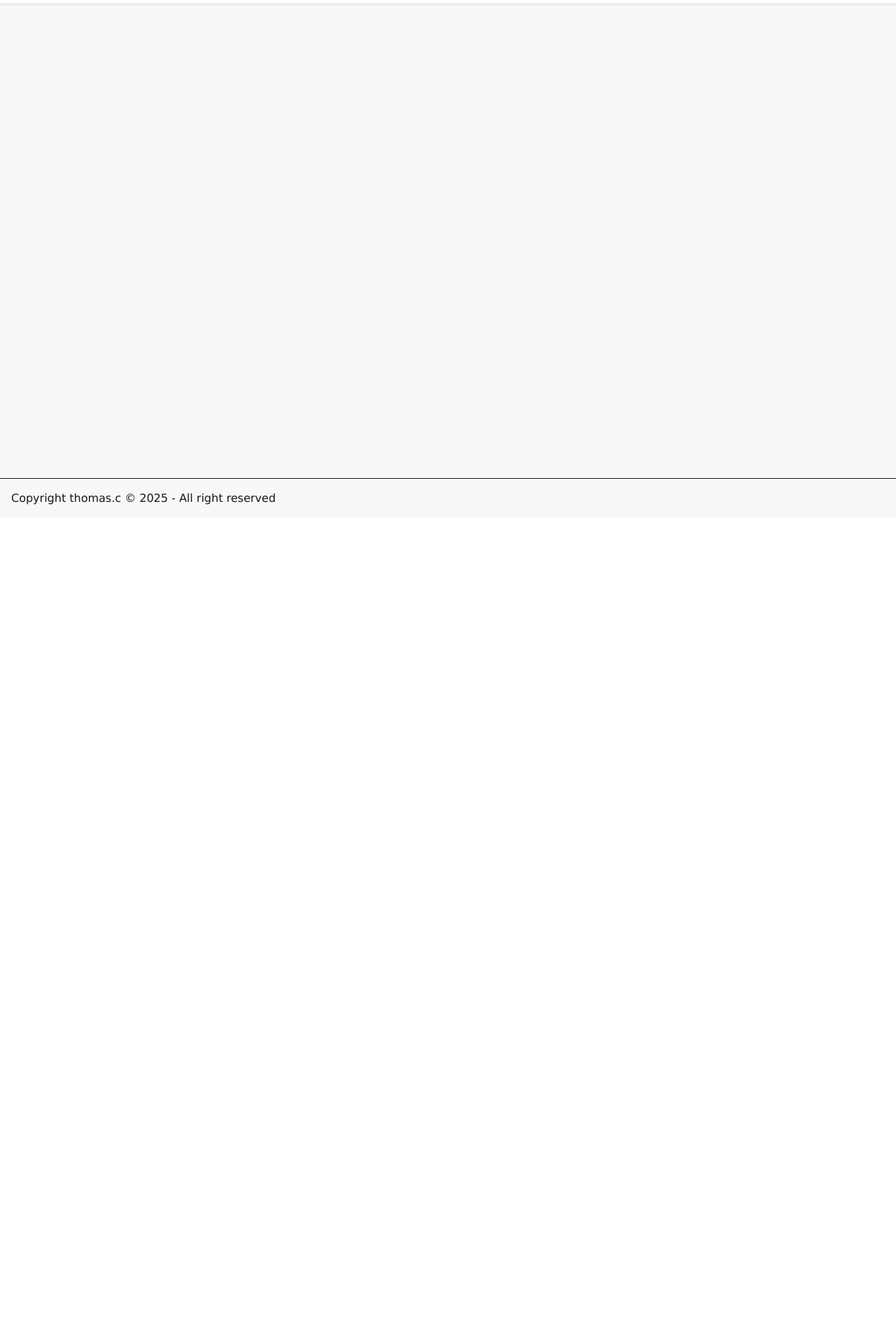
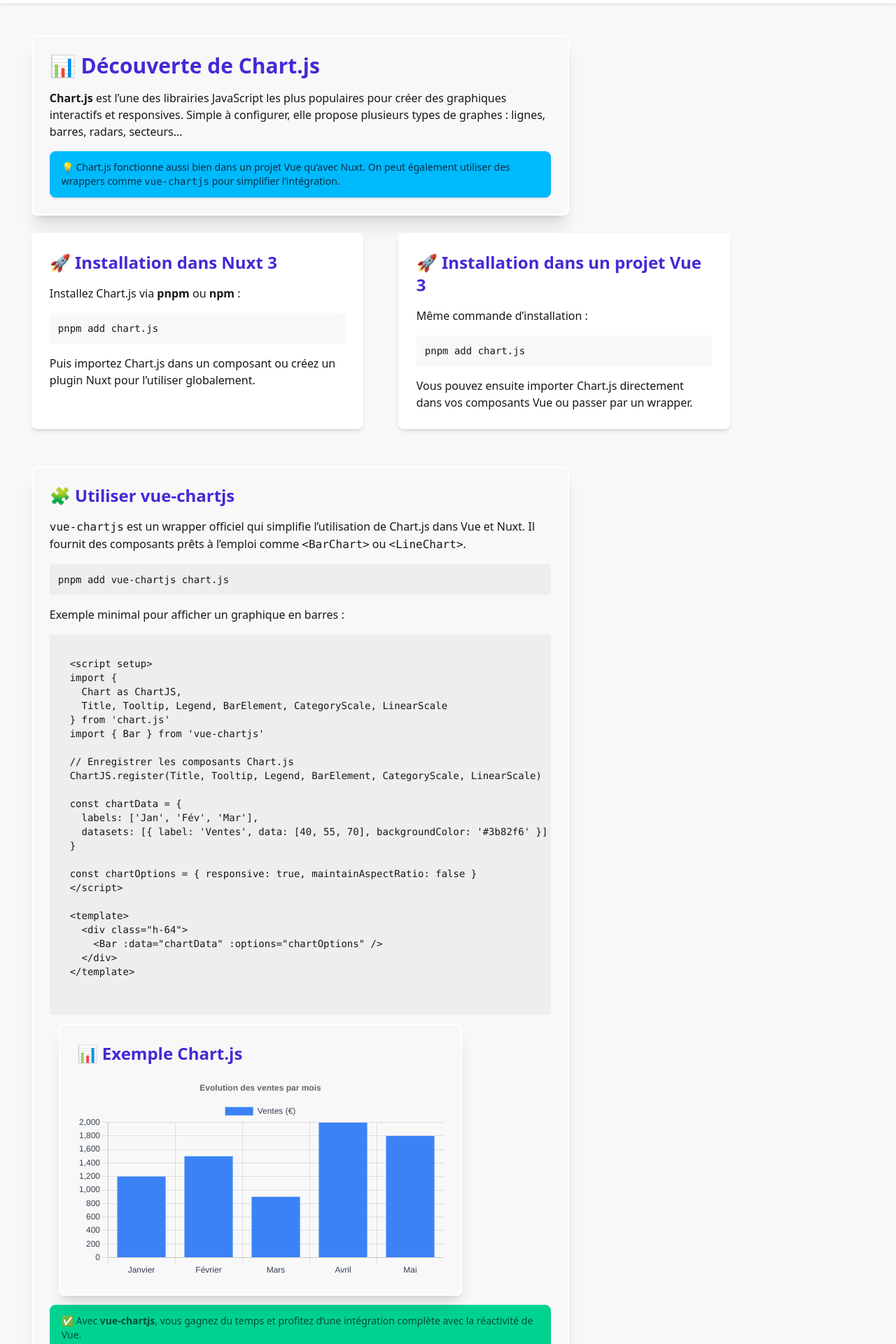
Before and after one commit to Thomasn9/Projet-nuxt, a Nuxt app: page /lessons/chartjs in a window 1280 px wide. Shown: the part 60-1980 px from the top of the page at 70% size. Before the commit the page ends 800 px from the top, so only its background shows below. Built offline with nearby package versions, Linux system fonts and the light colour scheme.

Commit message:
ajout lessons chart js

```diff
--- a/app/components/AppHeader.vue
+++ b/app/components/AppHeader.vue
@@ -47,8 +47,9 @@
                 <li><NuxtLink to="/lessons/dynamic-styling">Dynamic-styling</NuxtLink></li>
                 <li><NuxtLink to="/lessons/conditional-rendering">Conditional-rendering</NuxtLink></li>
                 <li><NuxtLink to="/lessons/lifecycle">Cycle de vie des composants</NuxtLink></li>
-                <li><NuxtLink to="/lessons/props">Communication component parents -> enfants</NuxtLink></li>
-                <li><NuxtLink to="/lessons/emit">Communication component enfant -> parents</NuxtLink></li>
+                <li><NuxtLink to="/lessons/props">Communication component PROPS parents -> enfants</NuxtLink></li>
+                <li><NuxtLink to="/lessons/emit">Communication component EMITS enfant -> parents</NuxtLink></li>
+                <li><NuxtLink to="/lessons/chartjs">Chart-js</NuxtLink></li>
               </ul>
             </details>
           </li>
@@ -121,8 +122,9 @@
               <li><NuxtLink to="/lessons/dynamic-styling">Dynamic-styling</NuxtLink></li>
               <li><NuxtLink to="/lessons/conditional-rendering">Conditional-rendering</NuxtLink></li>
               <li><NuxtLink to="/lessons/lifecycle">Cycle de vie des composants</NuxtLink></li>
-              <li><NuxtLink to="/lessons/props">Communication component parents -> enfants</NuxtLink></li>
-              <li><NuxtLink to="/lessons/emit">Communication component enfant -> parents</NuxtLink></li>
+              <li><NuxtLink to="/lessons/props">Communication component PROPS parents -> enfants</NuxtLink></li>
+              <li><NuxtLink to="/lessons/emit">Communication component EMITS enfant -> parents</NuxtLink></li>
+              <li><NuxtLink to="/lessons/chartjs">Chart-js</NuxtLink></li>
             </ul>
           </details>
         </li>
--- /dev/null
+++ b/app/components/barChartDemo.vue
@@ -0,0 +1,72 @@
+<template>
+    <div class="card bg-base-200 shadow-xl p-6 max-w-xl mx-auto">
+        <h2 class="text-2xl font-bold text-primary mb-4">📊 Exemple Chart.js</h2>
+
+        <div class="h-72">
+            <!-- On affiche le graphique Bar de vue-chartjs -->
+            <Bar :data="chartData" :options="chartOptions" />
+        </div>
+    </div>
+</template>
+
+<script setup lang="ts">
+/**
+ * 1. Importer Chart.js et vue-chartjs
+ */
+import {
+    Chart as ChartJS,
+    Title,
+    Tooltip,
+    Legend,
+    BarElement,
+    CategoryScale,
+    LinearScale
+} from 'chart.js'
+import { Bar } from 'vue-chartjs'
+
+/**
+ * 2. Enregistrer les modules Chart.js (obligatoire)
+ */
+ChartJS.register(Title, Tooltip, Legend, BarElement, CategoryScale, LinearScale)
+/**
+ * 3. Définir les données du graphique
+ */
+const chartData = {
+    labels: ['Janvier', 'Février', 'Mars', 'Avril', 'Mai'],
+    datasets: [
+        {
+            label: 'Ventes (€)',
+            data: [1200, 1500, 900, 2000, 1800],
+            backgroundColor: '#3b82f6' // couleur bleue Tailwind/DaisyUI
+        }
+    ]
+}
+
+/**
+ * 4. Définir les options
+ */
+const chartOptions = {
+    responsive: true,
+    maintainAspectRatio: false,
+    plugins: {
+        legend: {
+            display: true,
+            labels: {
+                color: '#374151'
+            }
+        },
+        title: {
+            display: true,
+            text: 'Evolution des ventes par mois'
+        }
+    },
+    scales: {
+        x: {
+            ticks: { color: '#374151' }
+        },
+        y: {
+            ticks: { color: '#374151' }
+        }
+    }
+}
+</script>
--- /dev/null
+++ b/app/pages/lessons/chartjs.vue
@@ -0,0 +1,105 @@
+<template>
+    <div class="space-y-10">
+        <!-- 🔹 INTRO -->
+        <div class="card bg-base-200 shadow-xl p-6 max-w-3xl mx-auto">
+            <h1 class="text-3xl font-bold text-primary mb-4">
+                📊 Découverte de Chart.js
+            </h1>
+            <p class="mb-4 text-base-content">
+                <strong>Chart.js</strong> est l’une des librairies JavaScript les plus populaires pour créer
+                des graphiques interactifs et responsives. Simple à configurer, elle propose plusieurs types
+                de graphes : lignes, barres, radars, secteurs…
+            </p>
+
+            <div class="alert alert-info">
+                <span>
+                    💡 Chart.js fonctionne aussi bien dans un projet Vue qu’avec Nuxt. On peut également
+                    utiliser des wrappers comme <code>vue-chartjs</code> pour simplifier l’intégration.
+                </span>
+            </div>
+        </div>
+
+        <!-- 🔹 INSTALLATION -->
+        <div class="grid md:grid-cols-2 gap-6 max-w-5xl mx-auto">
+            <div class="card bg-base-100 p-6 shadow-md">
+                <h2 class="text-2xl font-bold text-primary mb-4">🚀 Installation dans Nuxt 3</h2>
+                <p class="mb-4">
+                    Installez Chart.js via <strong>pnpm</strong> ou <strong>npm</strong> :
+                </p>
+                <pre class="bg-base-200 p-3 rounded text-sm mb-4"><code>pnpm add chart.js</code></pre>
+                <p>
+                    Puis importez Chart.js dans un composant ou créez un plugin Nuxt pour l’utiliser
+                    globalement.
+                </p>
+            </div>
+
+            <div class="card bg-base-100 p-6 shadow-md">
+                <h2 class="text-2xl font-bold text-primary mb-4">🚀 Installation dans un projet Vue 3</h2>
+                <p class="mb-4">
+                    Même commande d’installation :
+                </p>
+                <pre class="bg-base-200 p-3 rounded text-sm mb-4"><code>pnpm add chart.js</code></pre>
+                <p>
+                    Vous pouvez ensuite importer Chart.js directement dans vos composants Vue ou passer par un
+                    wrapper.
+                </p>
+            </div>
+        </div>
+
+        <!-- 🔹 VUE-CHARTJS -->
+        <div class="card bg-base-200 shadow-xl p-6 max-w-3xl mx-auto">
+            <h2 class="text-2xl font-bold text-primary mb-4">🧩 Utiliser vue-chartjs</h2>
+            <p class="mb-4 text-base-content">
+                <code>vue-chartjs</code> est un wrapper officiel qui simplifie l’utilisation de Chart.js dans
+                Vue et Nuxt. Il fournit des composants prêts à l’emploi comme
+                <code>&lt;BarChart&gt;</code> ou <code>&lt;LineChart&gt;</code>.
+            </p>
+
+            <pre class="bg-base-300 p-3 rounded text-sm mb-4"><code>pnpm add vue-chartjs chart.js</code></pre>
+
+            <p class="mb-4">
+                Exemple minimal pour afficher un graphique en barres :
+            </p>
+
+            <pre class="bg-base-300 p-3 rounded text-sm overflow-x-auto">
+  <code>
+  &lt;script setup&gt;
+  import {
+    Chart as ChartJS,
+    Title, Tooltip, Legend, BarElement, CategoryScale, LinearScale
+  } from 'chart.js'
+  import { Bar } from 'vue-chartjs'
+
+  // Enregistrer les composants Chart.js
+  ChartJS.register(Title, Tooltip, Legend, BarElement, CategoryScale, LinearScale)
+
+  const chartData = {
+    labels: ['Jan', 'Fév', 'Mar'],
+    datasets: [{ label: 'Ventes', data: [40, 55, 70], backgroundColor: '#3b82f6' }]
+  }
+
+  const chartOptions = { responsive: true, maintainAspectRatio: false }
+  &lt;/script&gt;
+
+  &lt;template&gt;
+    &lt;div class="h-64"&gt;
+      &lt;Bar :data="chartData" :options="chartOptions" /&gt;
+    &lt;/div&gt;
+  &lt;/template&gt;
+  </code>
+  </pre>
+
+  <BarChartDemo></BarChartDemo>
+            <div class="alert alert-success">
+                <span>
+                    ✅ Avec <strong>vue-chartjs</strong>, vous gagnez du temps et profitez d’une intégration
+                    complète avec la réactivité de Vue.
+                </span>
+            </div>
+        </div>
+    </div>
+</template>
+
+<script setup lang="ts">
+// Pas de logique ici : c’est une leçon statique avec du contenu pédagogique.
+</script>
--- a/package.json
+++ b/package.json
@@ -16,10 +16,13 @@
     "@nuxt/scripts": "^0.11.13",
     "@tailwindcss/vite": "^4.1.13",
     "@unhead/vue": "^2.0.14",
+    "chart.js": "^4.5.0",
+    "chartjs": "^0.3.24",
     "daisyui": "^5.1.10",
     "nuxt": "^4.1.1",
     "tailwindcss": "^4.1.13",
     "vue": "^3.5.21",
+    "vue-chartjs": "^5.3.2",
     "vue-router": "^4.5.1"
   },
   "devDependencies": {
```
Also changed, not shown: 1 other file (tests, documents, lock files or other folders).
